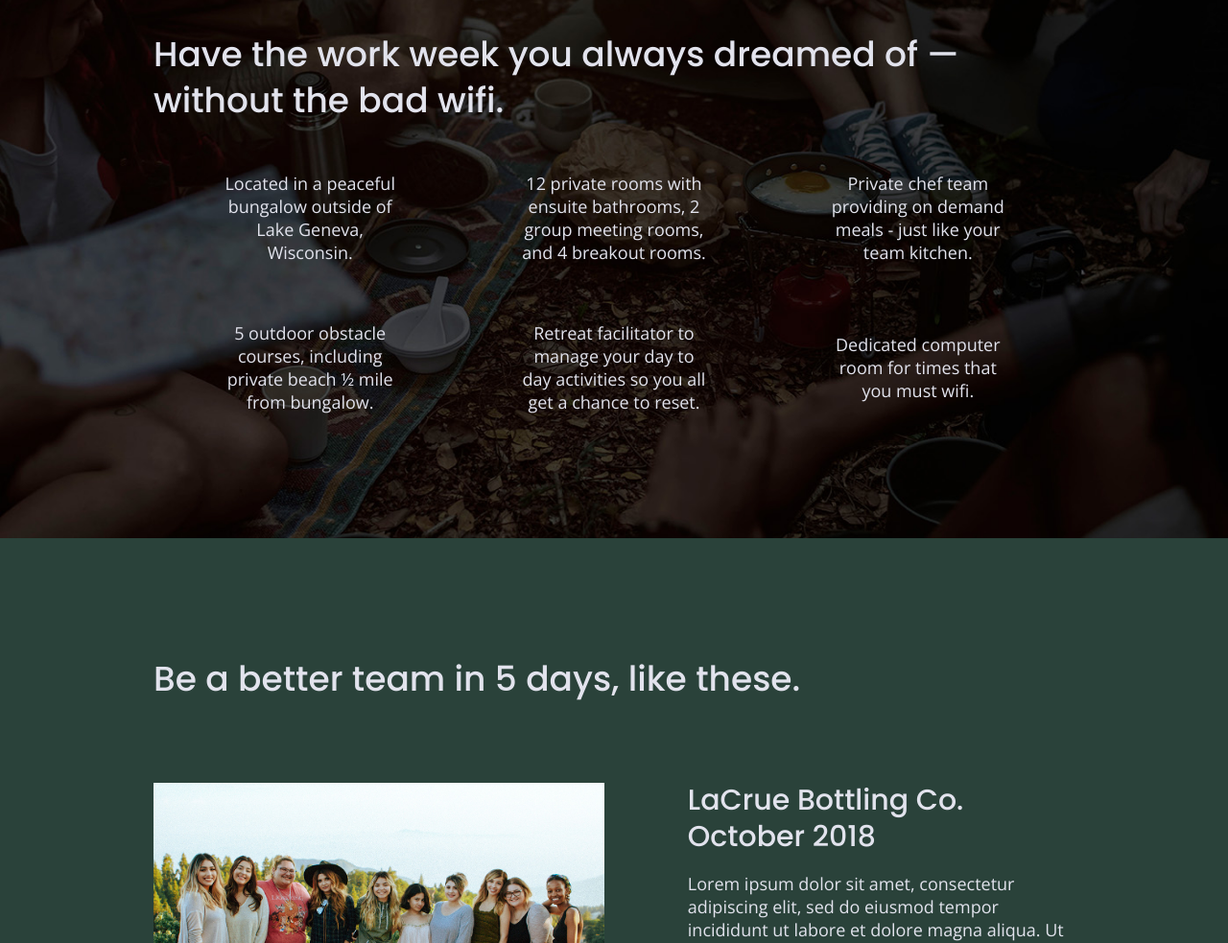
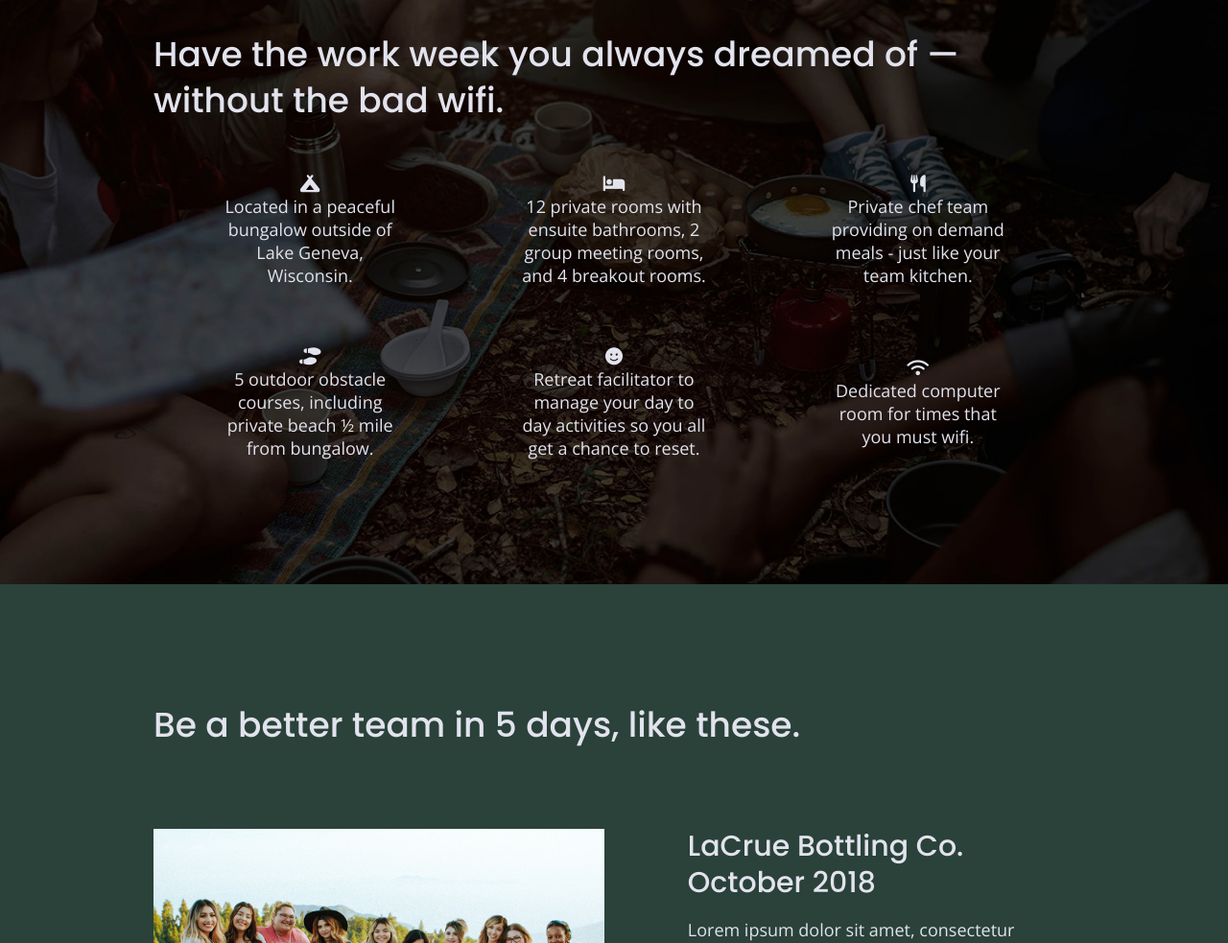
Before and after one commit to Reemers/unplugged-retreat-project, a website built with Parcel: page index.html in a window 1280 px wide. Shown: the part 1099-2082 px from the top of the page at 96% size. Built offline with nearby package versions, Linux system fonts and the light colour scheme.

Commit message:
Added features icons to HTML file

```diff
--- a/index.html
+++ b/index.html
@@ -20,6 +20,7 @@
   <link href="https://fonts.googleapis.com/css?family=Open+Sans:400,700|Poppins:500,700" rel="stylesheet">
   <link rel="stylesheet" href="css/normalize.css">
   <link rel="stylesheet" href="css/main.css">
+  <script src="https://kit.fontawesome.com/b37b9b9068.js" crossorigin="anonymous"></script>
 </head>
 
 <body>
@@ -73,6 +74,7 @@
         <div class="features-items">
           <article>
             <p class="fontawesome-icon">
+              <i class="fas fa-campground"></i>
             </p>
             <p class="features-item-description">
               Located in a peaceful bungalow outside of Lake Geneva, Wisconsin.
@@ -80,6 +82,7 @@
           </article>
           <article>
             <p class="fontawesome-icon">
+              <i class="fas fa-bed"></i>
             </p>
             <p class="features-item-description">
               12 private rooms with ensuite bathrooms, 2 group meeting rooms, and 4 breakout rooms.
@@ -87,6 +90,7 @@
           </article>
           <article>
             <p class="fontawesome-icon">
+              <i class="fas fa-utensils"></i>
             </p>
             <p class="features-item-description">
               Private chef team providing on demand meals - just like your team kitchen.
@@ -94,6 +98,7 @@
           </article>
           <article>
             <p class="fontawesome-icon">
+              <i class="fas fa-shoe-prints"></i>
             </p>
             <p class="features-item-description">
               5 outdoor obstacle courses, including private beach ½ mile from bungalow.
@@ -101,6 +106,7 @@
           </article>
           <article>
             <p class="fontawesome-icon">
+              <i class="fas fa-smile"></i>
             </p>
             <p class="features-item-description">
               Retreat facilitator to manage your day to day activities so you all get a chance to reset.
@@ -108,6 +114,7 @@
           </article>
           <article>
             <p class="fontawesome-icon">
+              <i class="fas fa-wifi"></i>
             </p>
             <p class="features-item-description">
               Dedicated computer room for times that you must wifi.
@@ -128,7 +135,9 @@
           <div>
             <h3>LaCrue Bottling Co. October 2018</h3>
             <p>
-            Lorem ipsum dolor sit amet, consectetur adipiscing elit, sed do eiusmod tempor incididunt ut labore et dolore magna aliqua. Ut enim ad minim veniam, quis nostrud exercitation ullamco laboris nisi ut aliquip ex ea commodo consequat. Duis aute irure dolor
+              Lorem ipsum dolor sit amet, consectetur adipiscing elit, sed do eiusmod tempor incididunt ut labore et
+              dolore magna aliqua. Ut enim ad minim veniam, quis nostrud exercitation ullamco laboris nisi ut aliquip ex
+              ea commodo consequat. Duis aute irure dolor
               in reprehenderit in voluptate velit esse cillum dolore eu fugiat nulla pariatur.
             </p>
           </div>
```
Also changed, not shown: about/index.html (+1 -0 lines), faq/index.html (+1 -1 lines). Lines whose indentation alone changed are shown as unchanged.
